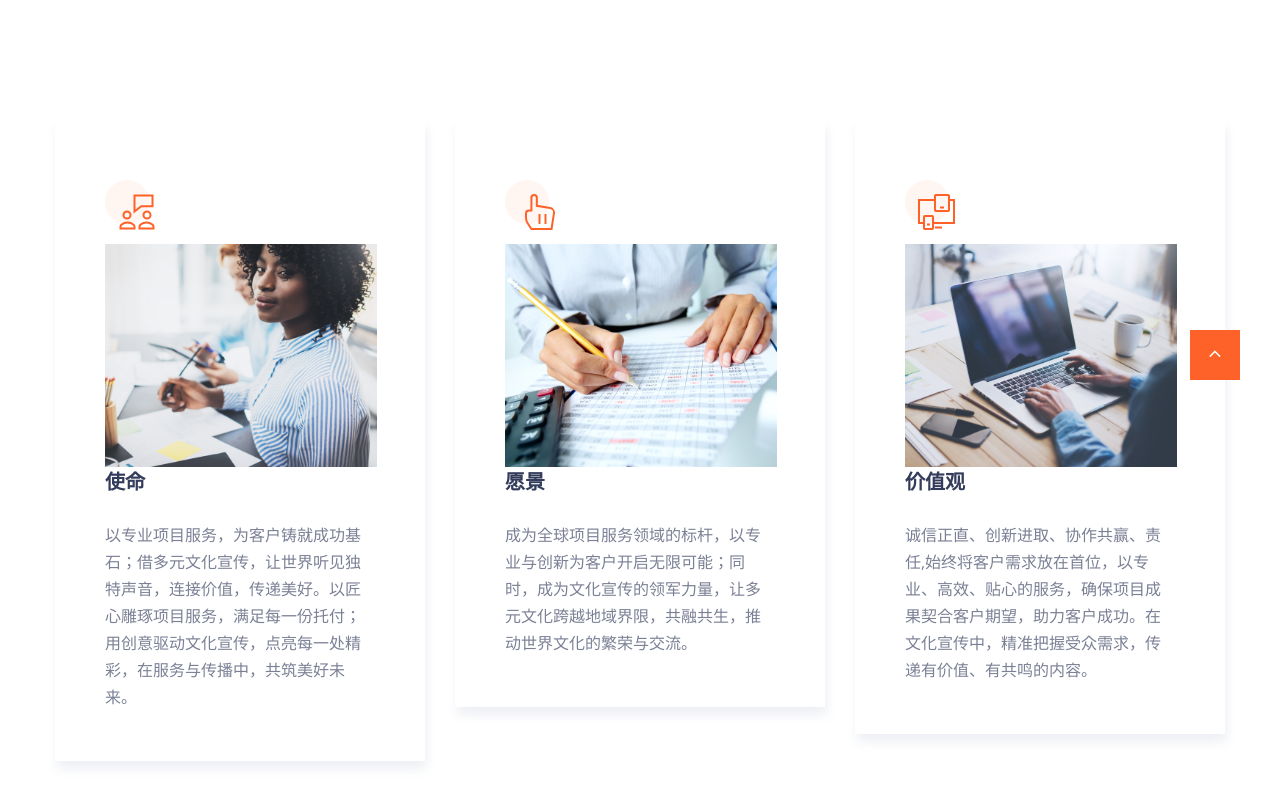
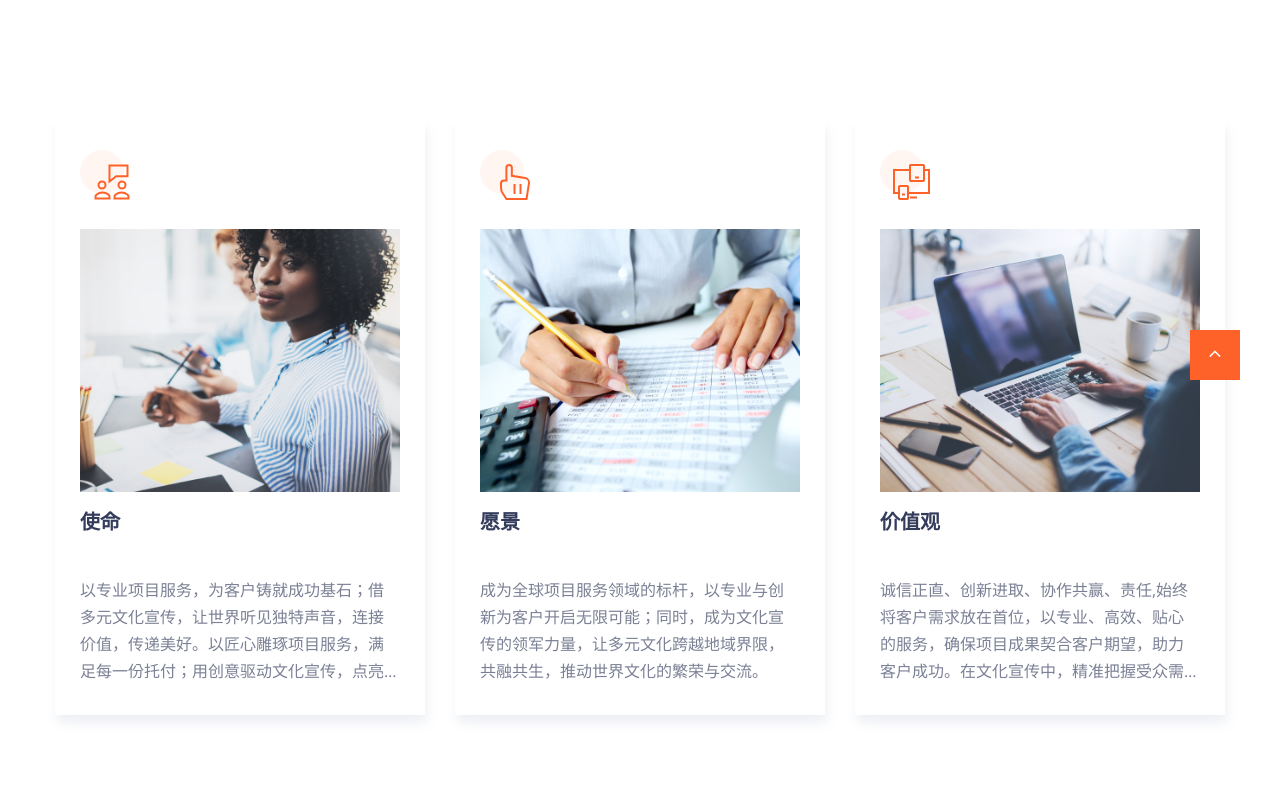
Before and after one commit to teslaspacex2021/shanghai-juntu, a plain HTML site: page about.html in a window 1280 px wide. Shown: the part 480-1280 px from the top of the page. Drawn offline with nearby package versions, Linux system fonts and the light colour scheme.

Commit message:
005
v0.9

```diff
--- a/about.html
+++ b/about.html
@@ -11,6 +11,38 @@
     <link rel="stylesheet" href="css/fonts.css">
     <link rel="stylesheet" href="css/style.css">
     <style>.ie-panel{display: none;background: #212121;padding: 10px 0;box-shadow: 3px 3px 5px 0 rgba(0,0,0,.3);clear: both;text-align:center;position: relative;z-index: 1;} html.ie-10 .ie-panel, html.lt-ie-10 .ie-panel {display: block;}</style>
+    <style>
+      .service-box {
+        height: 100%;
+        display: flex;
+        flex-direction: column;
+        padding: 30px 25px;
+      }
+      .service-box__icon {
+        flex: 0 0 auto;
+        margin-bottom: 15px;
+      }
+      .service-box__media {
+        flex: 0 0 auto;
+        margin-bottom: 15px;
+      }
+      .service-box h4 {
+        flex: 0 0 auto;
+        margin-bottom: 15px;
+      }
+      .service-box p {
+        flex: 1 1 auto;
+        margin-bottom: 0;
+        display: -webkit-box;
+        -webkit-line-clamp: 4;
+        -webkit-box-orient: vertical;
+        overflow: hidden;
+        text-overflow: ellipsis;
+      }
+      .row-40 > [class*="col"] {
+        margin-bottom: 40px;
+      }
+    </style>
   </head>
   <body>
     <div class="ie-panel"><a href="http://windows.microsoft.com/en-US/internet-explorer/"><img src="images/ie8-panel/warning_bar_0000_us.jpg" height="42" width="820" alt="You are using an outdated browser. For a faster, safer browsing experience, upgrade for free today."></a></div>
@@ -184,21 +216,21 @@
               <div class="team-box">
                 <div class="team-box__media"><img src="images/team-member-1-370x370.jpg" alt="" width="370" height="370"/>
                 </div>
-                <div class="team-box__text"><a class="name" href="#">John Smith</a><span class="position">Founder, CEO</span></div>
+                <div class="team-box__text"><a class="name" href="#">陈江</a><span class="position">创始人, 董事长</span></div>
               </div>
             </div>
             <div class="col-lg-4 col-sm-6 wow fadeInUp" data-wow-delay=".3s">
               <div class="team-box">
                 <div class="team-box__media"><img src="images/team-member-2-370x370.jpg" alt="" width="370" height="370"/>
                 </div>
-                <div class="team-box__text"><a class="name" href="#">Amanda Richardson</a><span class="position">Business Analyst</span></div>
+                <div class="team-box__text"><a class="name" href="#">Amanda Richardson</a><span class="position">创始人, 商业顾问</span></div>
               </div>
             </div>
             <div class="col-lg-4 col-sm-6 wow fadeInUp" data-wow-delay=".4s">
               <div class="team-box">
                 <div class="team-box__media"><img src="images/team-member-3-370x370.jpg" alt="" width="370" height="370"/>
                 </div>
-                <div class="team-box__text"><a class="name" href="#">Evan Adams</a><span class="position">Financial Consultant</span></div>
+                <div class="team-box__text"><a class="name" href="#">Evan Adams</a><span class="position">创始人, 财务顾问</span></div>
               </div>
             </div>
 
```
Also changed, not shown: index.html (+1 -1 lines), 2 other files.
